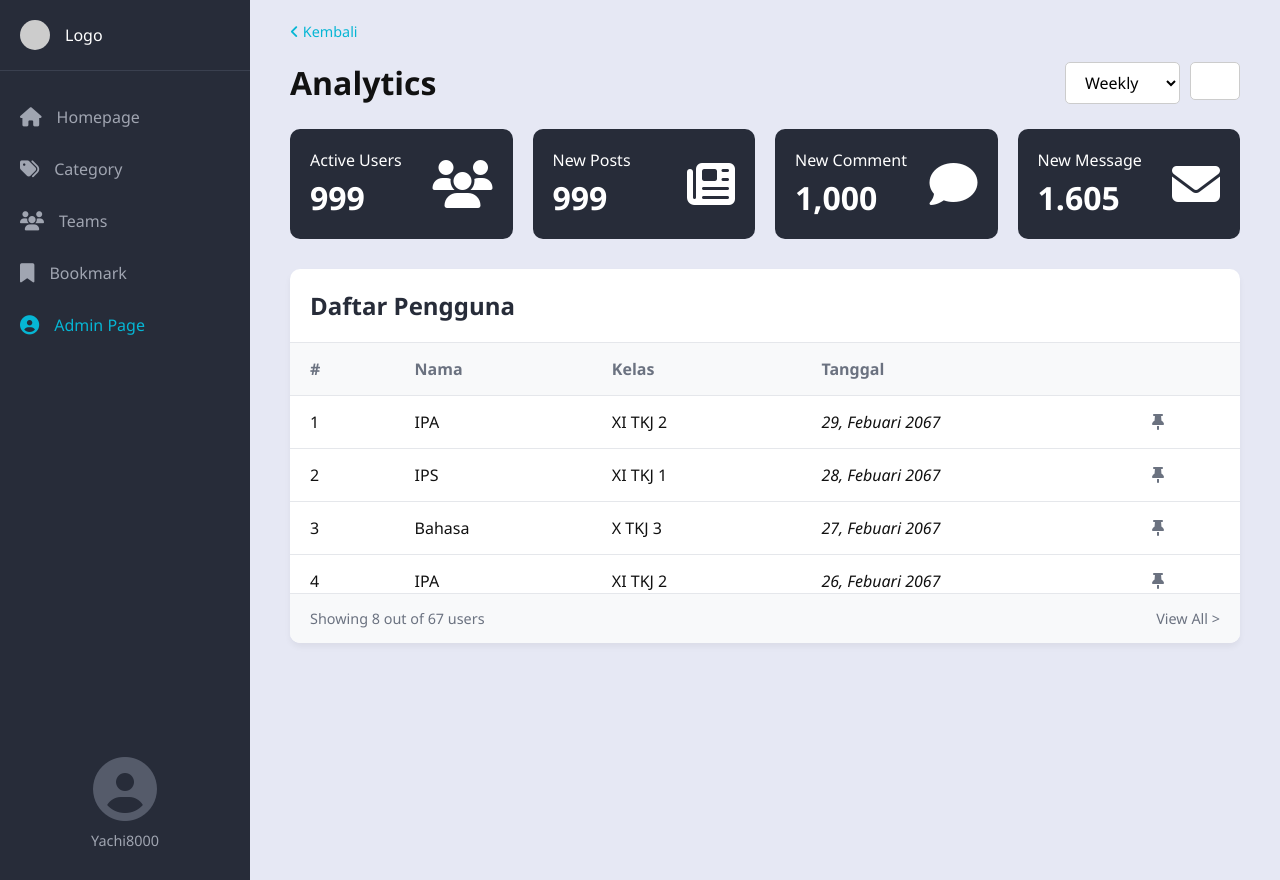
After one commit to var-sama/STS_kelompok_6, a PHP site: page /analytics in a window 1280 px wide. The commit adds this page. Run offline with PHP 8.4, Linux system fonts and the light colour scheme.

Commit message:
willy-analytics

```diff
--- /dev/null
+++ b/app/controllers/AnalyticsController.php
@@ -0,0 +1,13 @@
+<?php
+namespace App\Controllers;
+
+class AnalyticsController
+{
+    public function analyticsView()
+    {
+        require_once '../app/views/analytics.php';
+    }
+
+}
+
+?>
--- /dev/null
+++ b/app/views/analytics.php
@@ -0,0 +1,373 @@
+<!DOCTYPE html>
+<html lang="en">
+<head>
+    <meta charset="UTF-8">
+    <meta name="viewport" content="width=device-width, initial-scale=1.0">
+    <title>Analytics Dashboard</title>
+    <link rel="stylesheet" href="https://cdnjs.cloudflare.com/ajax/libs/font-awesome/6.4.0/css/all.min.css">
+    <style>
+
+        * {
+            margin: 0;
+            padding: 0;
+            box-sizing: border-box;
+            font-family: 'Segoe UI', Tahoma, Geneva, Verdana, sans-serif;
+        }
+
+        body {
+            display: flex;
+            height: 100vh;
+            background-color: #E6E8F4;
+            color: #333;
+        }
+
+
+        .sidebar {
+            width: 250px;
+            background-color: #272C39;
+            color: white;
+            display: flex;
+            flex-direction: column;
+            justify-content: space-between;
+        }
+
+        .logo-area {
+            padding: 20px;
+            display: flex;
+            align-items: center;
+            gap: 15px;
+            border-bottom: 1px solid #3A404F;
+        }
+
+        .logo-circle {
+            width: 30px;
+            height: 30px;
+            background-color: #ccc;
+            border-radius: 50%;
+        }
+
+        .nav-menu {
+            list-style: none;
+            flex-grow: 1;
+            padding-top: 20px;
+        }
+
+        .nav-item {
+            padding: 15px 20px;
+            display: flex;
+            align-items: center;
+            gap: 15px;
+            color: #A0A5B1;
+            text-decoration: none;
+            font-weight: 500;
+        }
+
+        .nav-item:hover {
+            color: white;
+            background-color: rgba(255,255,255,0.05);
+        }
+
+        .nav-item.active {
+            color: #06B6D4;
+        }
+
+        .nav-item i {
+            font-size: 1.2rem;
+        }
+
+        .user-profile {
+            padding: 30px 20px;
+            text-align: center;
+        }
+
+        .user-profile i.fa-circle-user {
+            font-size: 4rem;
+            color: #555B6A;
+            margin-bottom: 10px;
+        }
+        .user-profile p {
+            color: #A0A5B1;
+            font-size: 0.9rem;
+        }
+
+
+        .main-content {
+            flex-grow: 1;
+            padding: 20px 40px;
+            overflow-y: auto;
+        }
+
+        .top-link {
+            color: #06B6D4;
+            text-decoration: none;
+            font-size: 0.9rem;
+            display: inline-block;
+            margin-bottom: 20px;
+        }
+
+
+        .header {
+            display: flex;
+            justify-content: space-between;
+            align-items: center;
+            margin-bottom: 25px;
+        }
+
+        .header h1 {
+            font-size: 2rem;
+            color: #111;
+        }
+
+        .header-controls {
+            display: flex;
+            gap: 10px;
+        }
+
+        .header-controls select {
+            padding: 8px 15px;
+            border: 1px solid #ccc;
+            border-radius: 5px;
+            font-size: 1rem;
+            background-color: white;
+            outline: none;
+        }
+
+        .header-controls .empty-box {
+            width: 50px;
+            height: 38px;
+            background-color: white;
+            border: 1px solid #ccc;
+            border-radius: 5px;
+        }
+
+
+        .cards-grid {
+            display: grid;
+            grid-template-columns: repeat(4, 1fr);
+            gap: 20px;
+            margin-bottom: 30px;
+        }
+
+        .stat-card {
+            background-color: #272C39;
+            color: white;
+            padding: 20px;
+            border-radius: 10px;
+            display: flex;
+            justify-content: space-between;
+            align-items: center;
+        }
+
+        .stat-info h3 {
+            font-size: 1rem;
+            font-weight: 500;
+            margin-bottom: 5px;
+        }
+
+        .stat-info p {
+            font-size: 2rem;
+            font-weight: bold;
+        }
+
+        .stat-icon i {
+            font-size: 3rem;
+            color: white;
+        }
+
+        .table-container {
+            background-color: white;
+            border-radius: 10px;
+            overflow: hidden;
+            box-shadow: 0 4px 6px rgba(0,0,0,0.05);
+            display: flex;
+            flex-direction: column;
+        }
+
+        .table-header-title {
+            padding: 20px;
+            font-size: 1.5rem;
+            font-weight: bold;
+            color: #272C39;
+            border-bottom: 1px solid #E5E7EB;
+        }
+
+        .table-scroll-wrapper {
+            max-height: 250px;
+            overflow-y: auto;
+        }
+
+        table {
+            width: 100%;
+            border-collapse: collapse;
+        }
+
+        th, td {
+            padding: 15px 20px;
+            text-align: left;
+        }
+
+
+        th {
+            background-color: #F8F9FA;
+            color: #6B7280;
+            font-weight: 600;
+            border-bottom: 1px solid #E5E7EB;
+            position: sticky;
+            top: 0;
+            z-index: 10;
+        }
+
+        td {
+            border-bottom: 1px solid #E5E7EB;
+            color: #111;
+            font-weight: 500;
+        }
+
+        .action-icon {
+            color: #6B7280;
+            cursor: pointer;
+        }
+
+
+        .table-footer {
+            padding: 15px 20px;
+            display: flex;
+            justify-content: space-between;
+            color: #6B7280;
+            font-size: 0.9rem;
+            background-color: #F8F9FA;
+            border-top: 1px solid #E5E7EB;
+        }
+
+        .view-all {
+            text-decoration: none;
+            color: #6B7280;
+        }
+
+
+        .table-scroll-wrapper::-webkit-scrollbar {
+            width: 8px;
+        }
+        .table-scroll-wrapper::-webkit-scrollbar-track {
+            background: #f1f1f1;
+        }
+        .table-scroll-wrapper::-webkit-scrollbar-thumb {
+            background: #cbd5e1;
+            border-radius: 4px;
+        }
+        .table-scroll-wrapper::-webkit-scrollbar-thumb:hover {
+            background: #94a3b8;
+        }
+    </style>
+</head>
+<body>
+
+    <div class="sidebar">
+        <div>
+            <div class="logo-area">
+                <div class="logo-circle"></div>
+                <span>Logo</span>
+            </div>
+            <nav class="nav-menu">
+                <a href="#" class="nav-item"><i class="fa-solid fa-house"></i> Homepage</a>
+                <a href="#" class="nav-item"><i class="fa-solid fa-tags"></i> Category</a>
+                <a href="#" class="nav-item"><i class="fa-solid fa-users"></i> Teams</a>
+                <a href="#" class="nav-item"><i class="fa-solid fa-bookmark"></i> Bookmark</a>
+                <a href="#" class="nav-item active"><i class="fa-solid fa-circle-user"></i> Admin Page</a>
+            </nav>
+        </div>
+        <div class="user-profile">
+            <i class="fa-solid fa-circle-user"></i>
+            <p>Yachi8000</p>
+        </div>
+    </div>
+
+    <div class="main-content">
+        <a href="#" class="top-link"><i class="fa-solid fa-angle-left"></i> Kembali</a>
+
+        <div class="header">
+            <h1>Analytics</h1>
+            <div class="header-controls">
+                <select>
+                    <option>Weekly</option>
+                    <option>Monthly</option>
+                </select>
+                <div class="empty-box"></div>
+            </div>
+        </div>
+
+        <div class="cards-grid">
+            <?php
+            $stats = [
+                ['title' => 'Active Users', 'value' => '999', 'icon' => 'fa-users'],
+                ['title' => 'New Posts', 'value' => '999', 'icon' => 'fa-newspaper'],
+                ['title' => 'New Comment', 'value' => '1,000', 'icon' => 'fa-comment'],
+                ['title' => 'New Message', 'value' => '1.605', 'icon' => 'fa-envelope']
+            ];
+
+            foreach ($stats as $stat) {
+                echo '
+                <div class="stat-card">
+                    <div class="stat-info">
+                        <h3>' . $stat['title'] . '</h3>
+                        <p>' . $stat['value'] . '</p>
+                    </div>
+                    <div class="stat-icon">
+                        <i class="fa-solid ' . $stat['icon'] . '"></i>
+                    </div>
+                </div>';
+            }
+            ?>
+        </div>
+
+        <div class="table-container">
+            <div class="table-header-title">Daftar Pengguna</div>
+
+            <div class="table-scroll-wrapper">
+                <table>
+                    <thead>
+                        <tr>
+                            <th>#</th>
+                            <th>Nama</th>
+                            <th>Kelas</th>
+                            <th>Tanggal</th>
+                            <th></th>
+                        </tr>
+                    </thead>
+                    <tbody>
+                        <?php
+
+                        $users = [
+                            ['id' => '1', 'nama' => 'IPA', 'kelas' => 'XI TKJ 2', 'tanggal' => '29, Febuari 2067'],
+                            ['id' => '2', 'nama' => 'IPS', 'kelas' => 'XI TKJ 1', 'tanggal' => '28, Febuari 2067'],
+                            ['id' => '3', 'nama' => 'Bahasa', 'kelas' => 'X TKJ 3', 'tanggal' => '27, Febuari 2067'],
+                            ['id' => '4', 'nama' => 'IPA', 'kelas' => 'XI TKJ 2', 'tanggal' => '26, Febuari 2067'],
+                            ['id' => '5', 'nama' => 'IPS', 'kelas' => 'XII TKJ 2', 'tanggal' => '25, Febuari 2067'],
+                            ['id' => '6', 'nama' => 'IPA', 'kelas' => 'XI TKJ 1', 'tanggal' => '24, Febuari 2067'],
+                            ['id' => '7', 'nama' => 'Bahasa', 'kelas' => 'X TKJ 1', 'tanggal' => '23, Febuari 2067'],
+                            ['id' => '8', 'nama' => 'IPA', 'kelas' => 'XI TKJ 2', 'tanggal' => '22, Febuari 2067'],
+                        ];
+
+                        foreach ($users as $user) {
+                            echo '
+                            <tr>
+                                <td>' . $user['id'] . '</td>
+                                <td>' . $user['nama'] . '</td>
+                                <td>' . $user['kelas'] . '</td>
+                                <td><i>' . $user['tanggal'] . '</i></td>
+                                <td><i class="fa-solid fa-thumbtack action-icon"></i></td>
+                            </tr>';
+                        }
+                        ?>
+                    </tbody>
+                </table>
+            </div> <div class="table-footer">
+                <span>Showing 8 out of 67 users</span>
+                <a href="#" class="view-all">View All ></a>
+            </div>
+        </div>
+
+    </div>
+
+</body>
+</html>
--- a/public/index.php
+++ b/public/index.php
@@ -17,6 +17,9 @@ $router->add("GET", "/login", "AuthController", "loginView");
 // Register
 $router->add("GET", "/register", "AuthController", "registerView");
 
+// Analytics
+$router->add("GET", "/analytics", "AnalyticsController", "analyticsView");
+
 
 
 $router->run();
```
Also changed, not shown: app/controllers/LandingController.php (added, +13 -0 lines).
